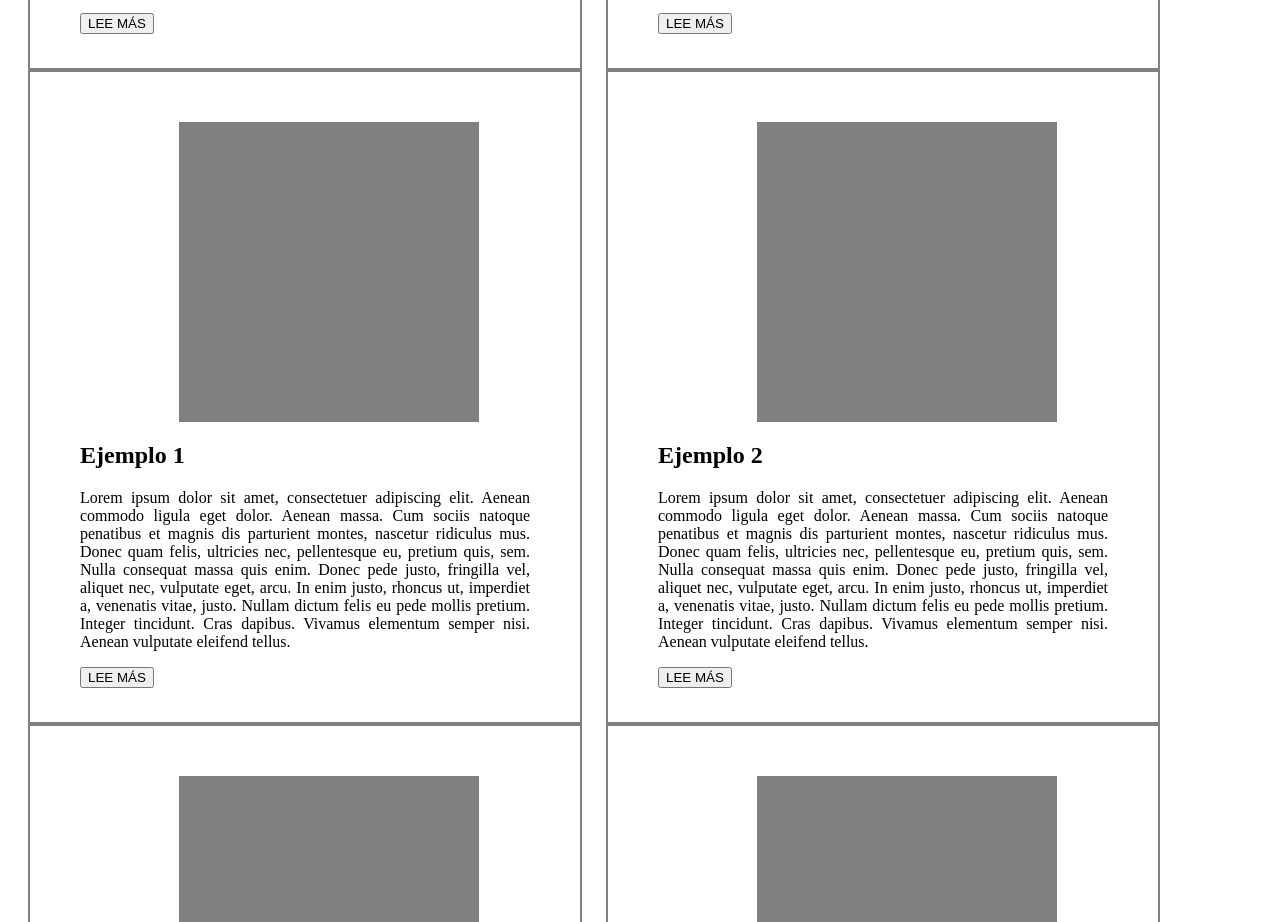
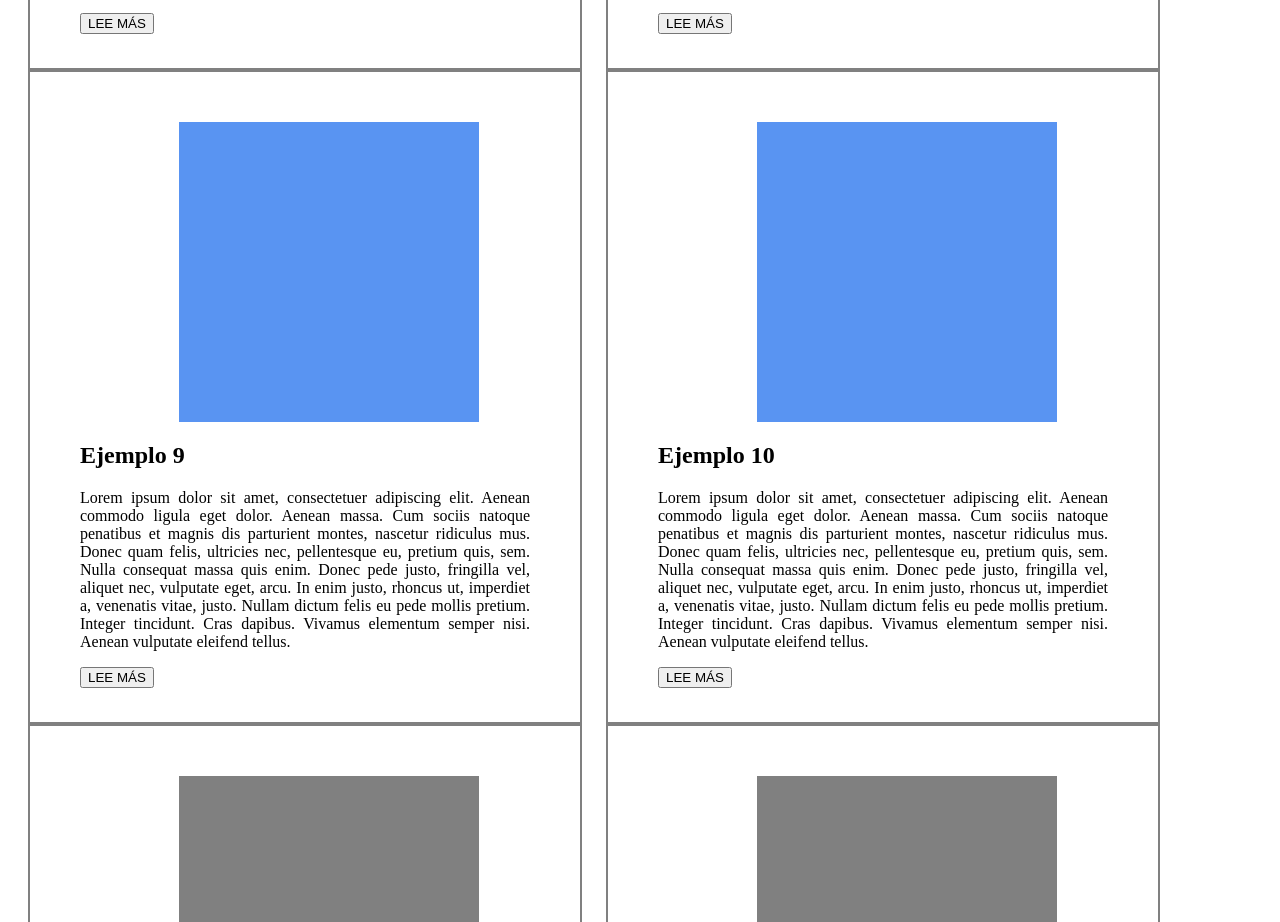
Before and after one commit to ErandyR/laboratoria-intelectuales, a plain HTML site: page index.html in a window 1280 px wide. Shown: the part 2661-3583 px from the top of the page. Drawn offline with Linux system fonts and the light colour scheme.

Commit message:
color azul reyna

```diff
--- a/assets/css/main.css
+++ b/assets/css/main.css
@@ -27,7 +27,7 @@ p {
 }
 
 .queen{
-  background-color:;
+  background-color: #5994f2;
 }
 .silvia{
   background-color:;
--- a/index.html
+++ b/index.html
@@ -124,8 +124,8 @@
 	</section>
 	<section id="5">
 		<div class="tarjeta">
-			<div class="color"></div>
-			<h2>Ejemplo 1</h2>
+			<div class="color queen"></div>
+			<h2>Ejemplo 9</h2>
 			<p> Lorem ipsum dolor sit amet, consectetuer adipiscing elit. Aenean commodo ligula eget dolor.
 				Aenean massa. Cum sociis natoque penatibus et magnis dis parturient montes, nascetur ridiculus
 				mus. Donec quam felis, ultricies nec, pellentesque eu, pretium quis, sem. Nulla consequat massa
@@ -136,8 +136,8 @@
 			<button>LEE MÁS</button>
 		</div>
 		<div class="tarjeta">
-			<div class="color"></div>
-			<h2>Ejemplo 2</h2>
+			<div class="color queen"></div>
+			<h2>Ejemplo 10</h2>
 			<p> Lorem ipsum dolor sit amet, consectetuer adipiscing elit. Aenean commodo ligula eget dolor.
 				Aenean massa. Cum sociis natoque penatibus et magnis dis parturient montes, nascetur ridiculus
 				mus. Donec quam felis, ultricies nec, pellentesque eu, pretium quis, sem. Nulla consequat massa
```
